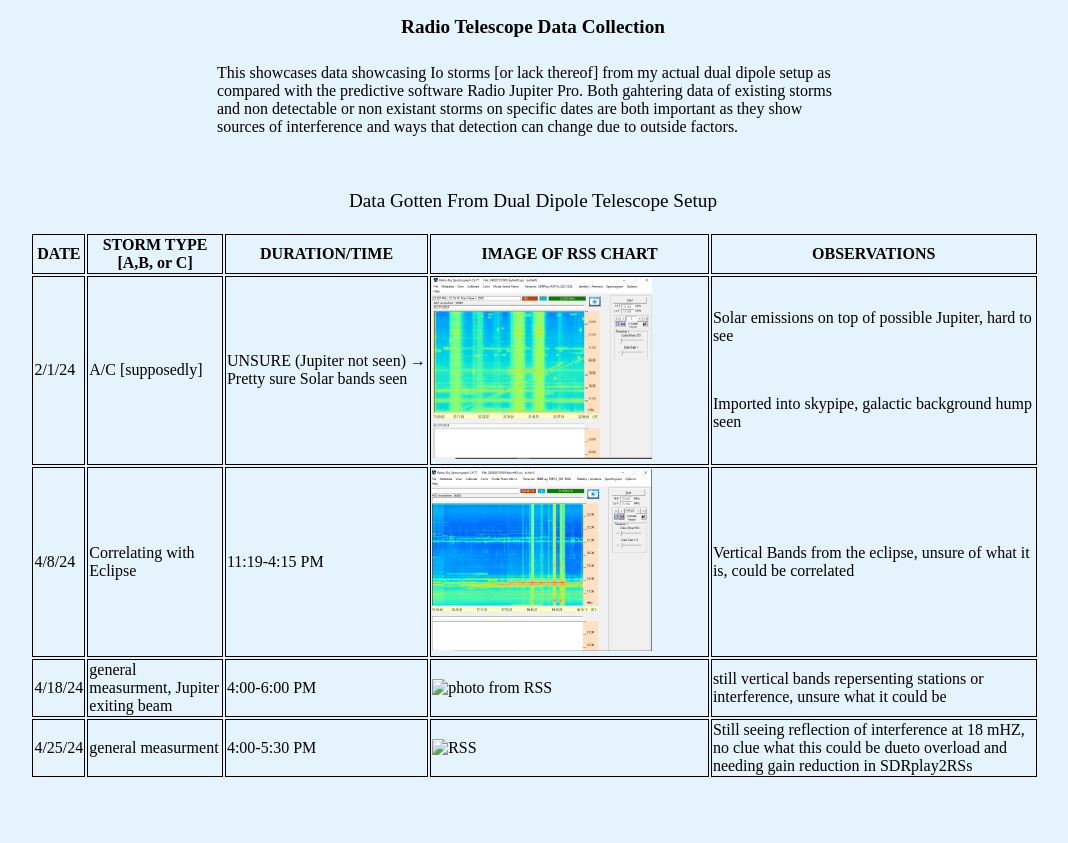
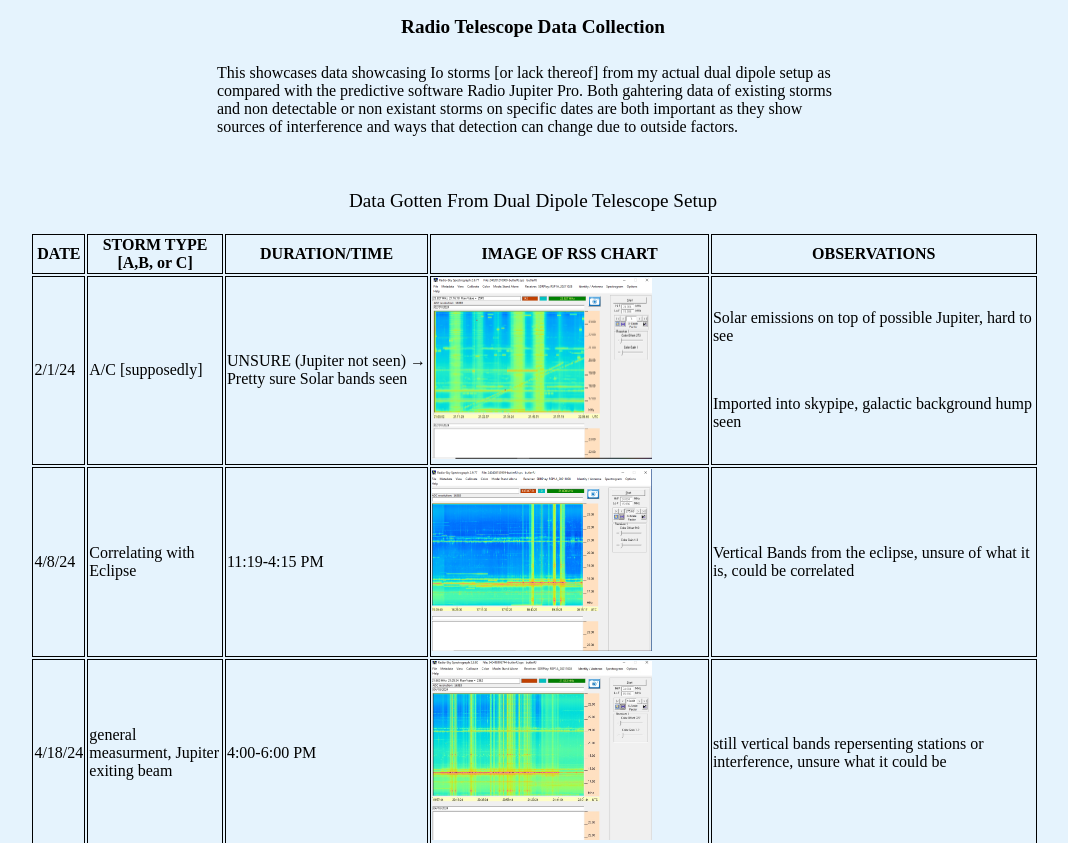
Before and after one commit to KatieN11/RJ-Casptone-Website-, a website: page Telescope.html in a window 1280 px wide. Shown: the top 843 px of the page, without its empty margins (107-1175 px from the left). Drawn offline with Linux system fonts and the light colour scheme; the site is published under a folder, as on GitHub Pages, so addresses that start at the root find nothing.

Commit message:
Update Telescope.html

```diff
--- a/Telescope.html
+++ b/Telescope.html
@@ -75,7 +75,7 @@
             <td>general measurment, Jupiter exiting beam</td>
             <td>4:00-6:00 PM</td>
             <td>
-              <img class="imgTable" src="/images/RSSthurs.jpg" alt="photo from RSS">
+              <img class="imgTable" src="images/RSSthurs.jpg" alt="photo from RSS">
             </td>
             <td>still vertical bands repersenting stations or interference, unsure what it could be</td>
 
@@ -86,7 +86,7 @@
             <td>general measurment</td>
             <td>4:00-5:30 PM</td>
             <td>
-              <img class="imgTable" src="/images/last.jpg" alt="RSS">
+              <img class="imgTable" src="images/last.jpg" alt="RSS">
             </td>
             <td>Still seeing reflection of interference at 18 mHZ, no clue what this could be dueto overload and needing gain reduction in SDRplay2RSs</td>
 
```
